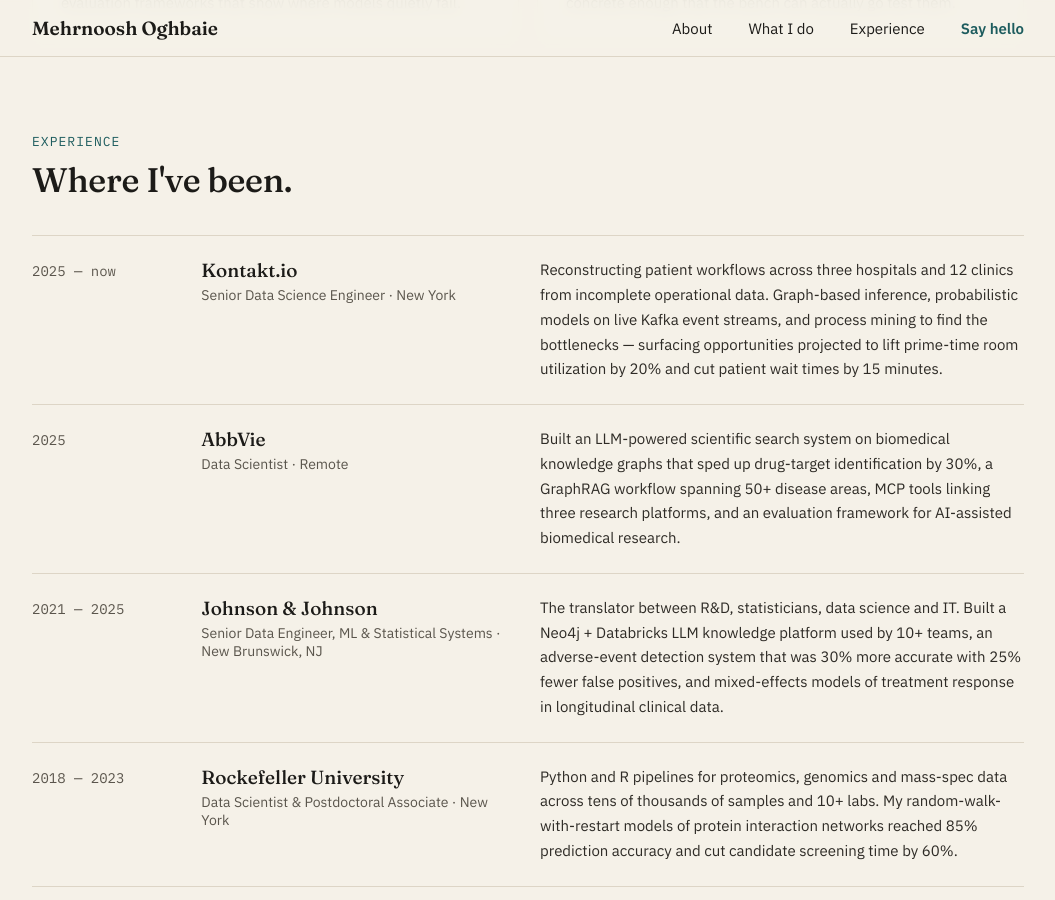
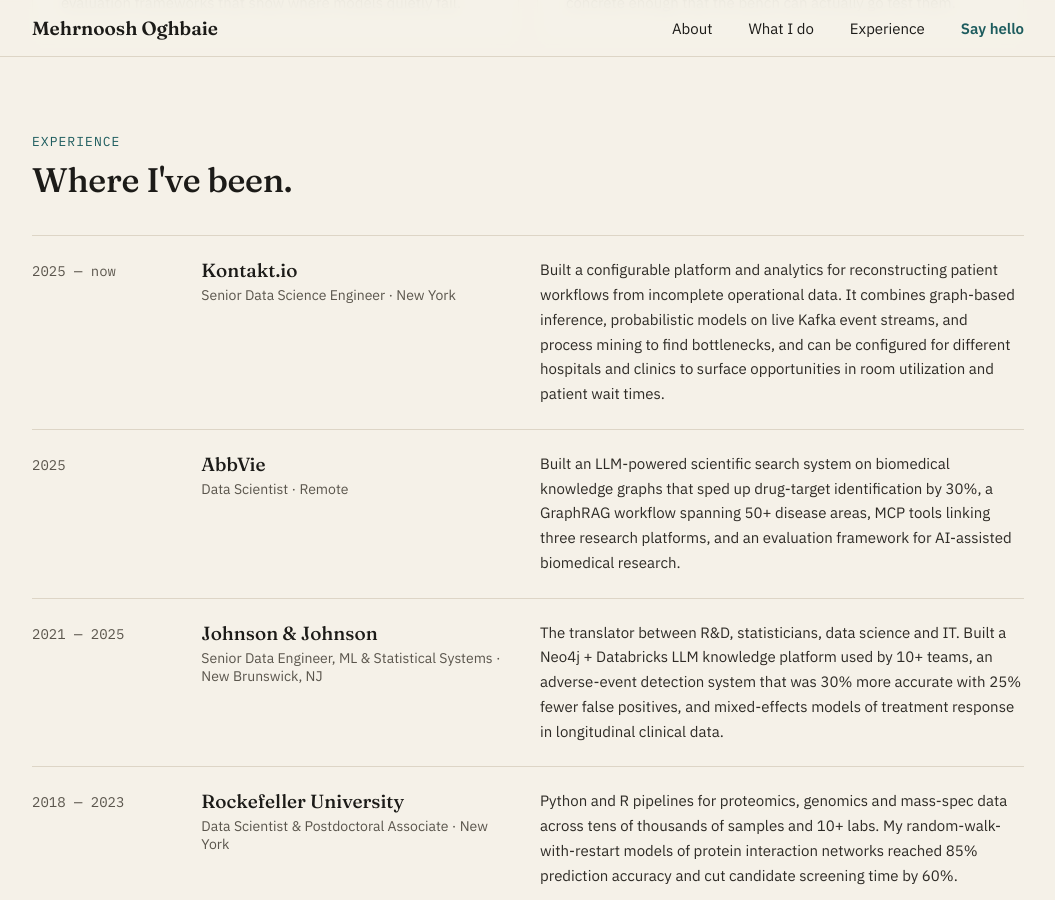
Before and after one commit to moghbaie/moghbaie.github.io, a Jekyll site: the page built from index.html, in a window 1280 px wide and 900 px high, scrolled down 1869 px. Shown: the whole window, without its empty margins (112-1167 px from the left). Built offline with Jekyll 4.4.1, drawn with Linux system fonts in a browser that asks for light colours.

Commit message:
Update Kontakt.io experience description
Co-Authored-By: Claude Opus 5.5 <noreply@anthropic.com>

```diff
--- a/index.html
+++ b/index.html
@@ -106,7 +106,7 @@ description: I build models that make sense of messy, connected data.
       <li class="job grid-12">
         <div class="when">2025 — now</div>
         <div class="who"><h3>Kontakt.io</h3><span>Senior Data Science Engineer · New York</span></div>
-        <p>Reconstructing patient workflows across three hospitals and 12 clinics from incomplete operational data. Graph-based inference, probabilistic models on live Kafka event streams, and process mining to find the bottlenecks — surfacing opportunities projected to lift prime-time room utilization by 20% and cut patient wait times by 15 minutes.</p>
+        <p>Built a configurable platform and analytics for reconstructing patient workflows from incomplete operational data. It combines graph-based inference, probabilistic models on live Kafka event streams, and process mining to find bottlenecks, and can be configured for different hospitals and clinics to surface opportunities in room utilization and patient wait times.</p>
       </li>
       <li class="job grid-12">
         <div class="when">2025</div>
```
